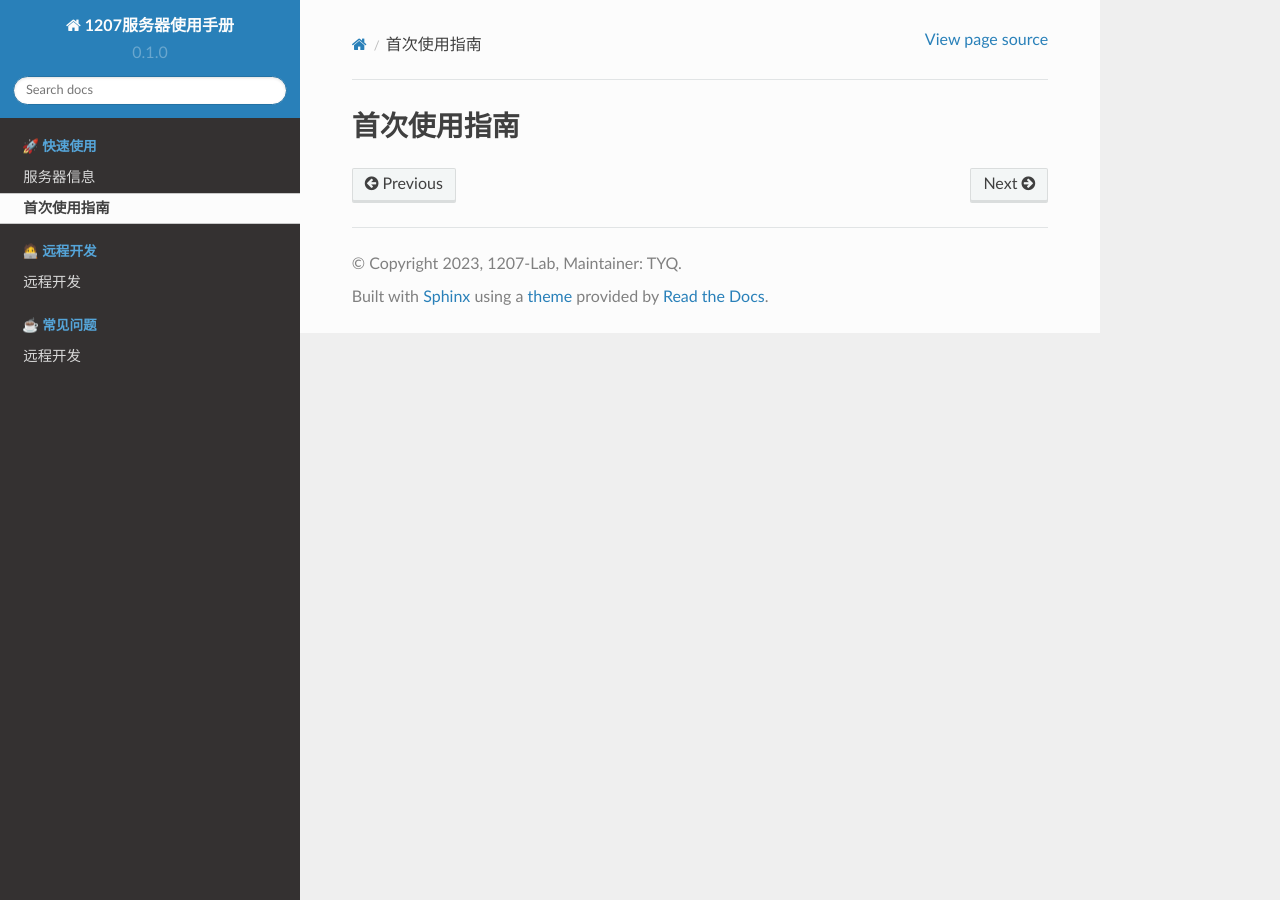
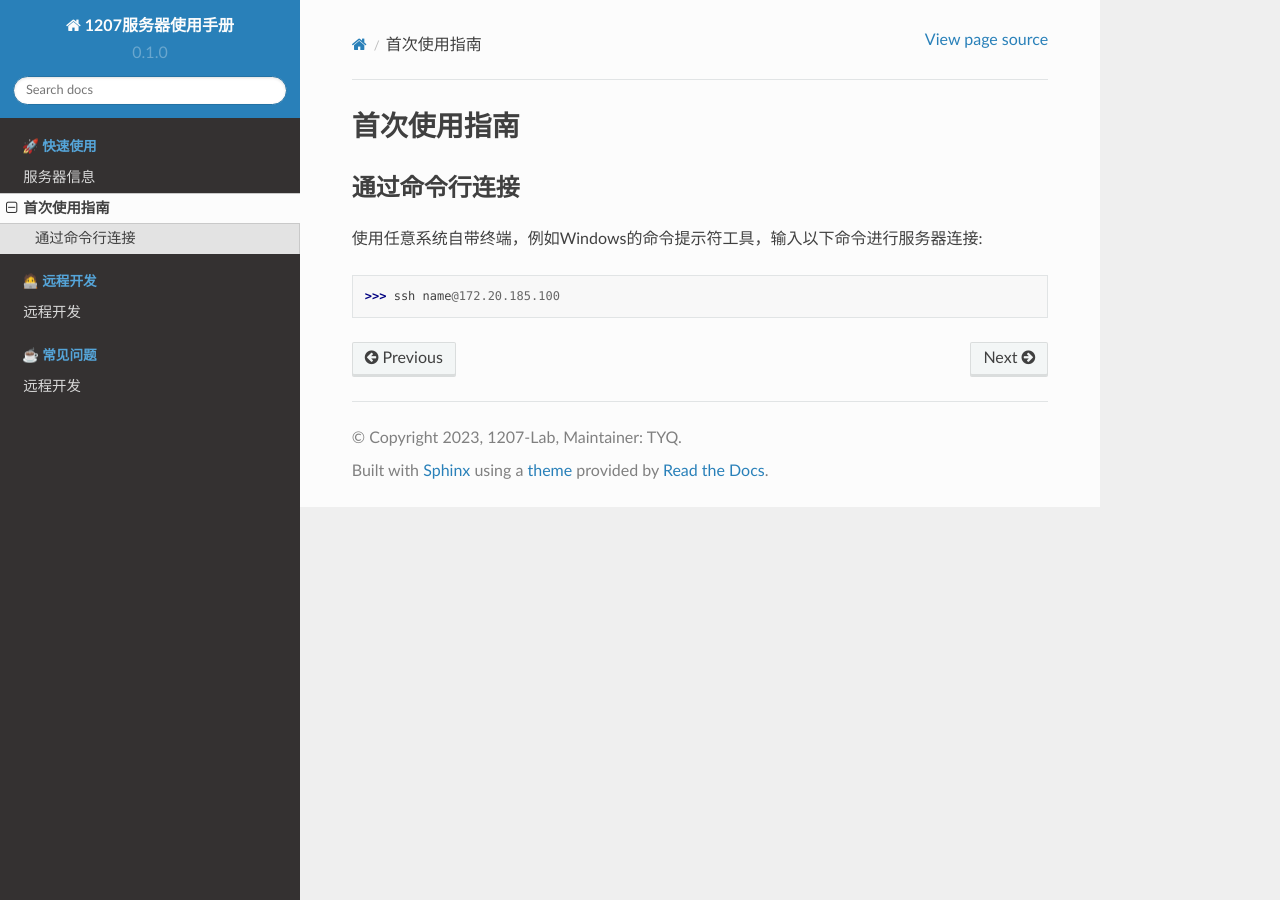
Before and after one commit to TangYuanqing/1207-server-docs, a Sphinx documentation site: the page built from docs/source/tutorial.rst, in a window 1280 px wide. Built offline with Sphinx 7.4.7 and the Read the Docs theme 2.0.0, drawn with Linux system fonts in a browser that asks for light colours.

Commit message:
Please enter the commit message for your changes. Lines starting with '#' will be ignored, and an empty message aborts the commit.
On branch main
Your branch is up to date with 'origin/main'.

Changes to be committed:
	modified:   docs/source/tutorial.rst

```diff
--- a/docs/source/tutorial.rst
+++ b/docs/source/tutorial.rst
@@ -1,2 +1,8 @@
 首次使用指南
 ==========
+
+通过命令行连接
+----------
+使用任意系统自带终端，例如Windows的命令提示符工具，输入以下命令进行服务器连接::
+
+    >>> ssh name@172.20.185.100
```
